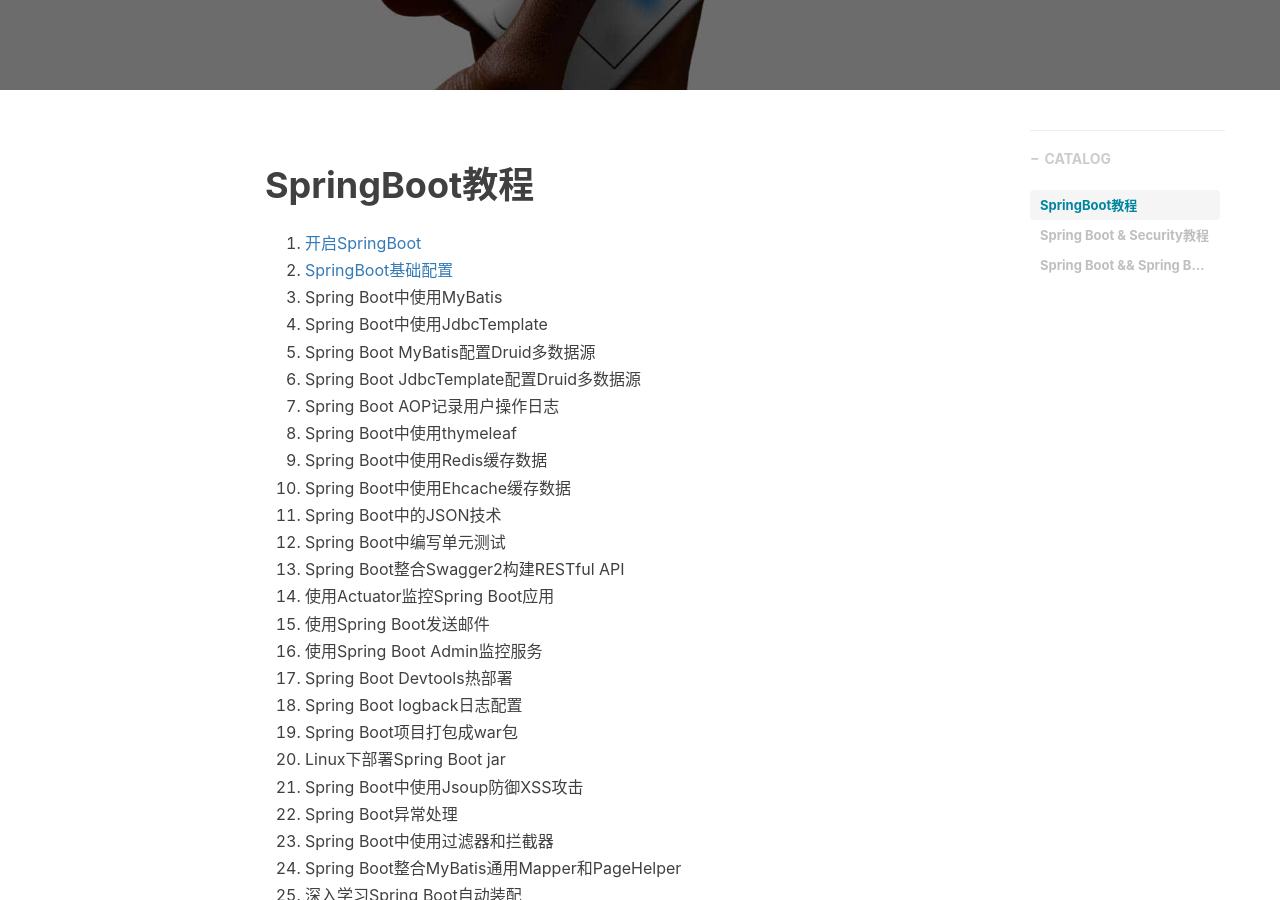
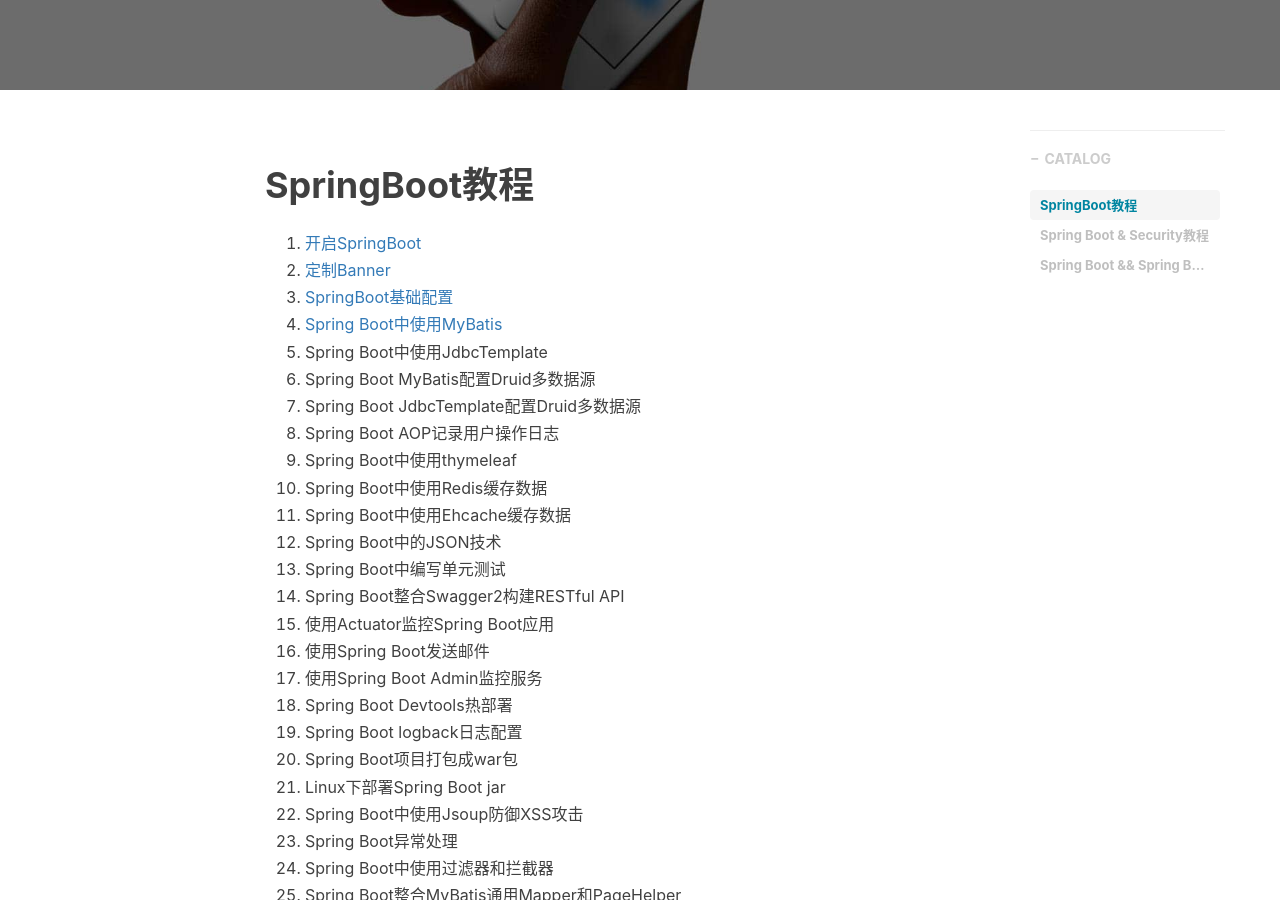
Before and after one commit to ChaoHappy/ChaoHappy.github.io, a Jekyll site: the page built from _posts/SpringBoot/SpringBoot教程/2222-02-22-SpringBoot2.0教程——目录.md, in a window 1280 px wide and 900 px high, scrolled down 367 px. Built offline with Jekyll 4.4.1, drawn with Linux system fonts in a browser that asks for light colours; nearby versions of some CDN libraries; comment, search, counter and statistics services are not loaded.

Commit message:
Update 2222-02-22-SpringBoot2.0教程——目录.md

```diff
--- a/_posts/SpringBoot/SpringBoot教程/2222-02-22-SpringBoot2.0教程——目录.md
+++ b/_posts/SpringBoot/SpringBoot教程/2222-02-22-SpringBoot2.0教程——目录.md
@@ -13,40 +13,41 @@
 # SpringBoot教程
 
 1. [开启SpringBoot](https://chaohappy.github.io/2020/04/01/SpringBoot2.0%E6%95%99%E7%A8%8B-%E5%BC%80%E5%90%AFSpringBoot/ )
-2. [SpringBoot基础配置](https://chaohappy.github.io/2020/04/07/SpringBoot2.0%E6%95%99%E7%A8%8B-%E5%9F%BA%E7%A1%80%E9%85%8D%E7%BD%AE/ )
-3. Spring Boot中使用MyBatis
-4. Spring Boot中使用JdbcTemplate
-5. Spring Boot MyBatis配置Druid多数据源
-6. Spring Boot JdbcTemplate配置Druid多数据源
-7. Spring Boot AOP记录用户操作日志
-8. Spring Boot中使用thymeleaf
-9. Spring Boot中使用Redis缓存数据
-10. Spring Boot中使用Ehcache缓存数据
-11. Spring Boot中的JSON技术
-12. Spring Boot中编写单元测试
-13. Spring Boot整合Swagger2构建RESTful API
-14. 使用Actuator监控Spring Boot应用
-15. 使用Spring Boot发送邮件
-16. 使用Spring Boot Admin监控服务
-17. Spring Boot Devtools热部署
-18. Spring Boot logback日志配置
-19. Spring Boot项目打包成war包
-20. Linux下部署Spring Boot jar
-21. Spring Boot中使用Jsoup防御XSS攻击
-22. Spring Boot异常处理
-23. Spring Boot中使用过滤器和拦截器
-24. Spring Boot整合MyBatis通用Mapper和PageHelper
-25. 深入学习Spring Boot自动装配
-26. 深入学习Spring Boot中的SpringApplication
-27. Spring Boot配合Hibernate Validator参数校验
-28. 自定义Spring Boot 内容协商
-29. Spring Boot 中处理跨域
-30. Spring Boot 中的异步调用
-31. Spring Boot 整合Kafka
-32. Spring Boot整合Mongo DB
-33. Spring Boot 2.0 WebFlux编程
-34. Spring Boot WebFlux增删改查样例
-35. Spring Boot整合WebSocket
+2. [定制Banner](https://chaohappy.github.io/2020/04/07/SpringBoot2.0%E6%95%99%E7%A8%8B-%E5%AE%9A%E5%88%B6Banner/)
+3. [SpringBoot基础配置](https://chaohappy.github.io/2020/04/07/SpringBoot2.0%E6%95%99%E7%A8%8B-%E5%9F%BA%E7%A1%80%E9%85%8D%E7%BD%AE/ )
+4. [Spring Boot中使用MyBatis](https://chaohappy.github.io/2020/04/08/SpringBoot2.0%E6%95%99%E7%A8%8B-%E6%95%B4%E5%90%88Spring-Data-JPA/)
+5. Spring Boot中使用JdbcTemplate
+6. Spring Boot MyBatis配置Druid多数据源
+7. Spring Boot JdbcTemplate配置Druid多数据源
+8. Spring Boot AOP记录用户操作日志
+9. Spring Boot中使用thymeleaf
+10. Spring Boot中使用Redis缓存数据
+11. Spring Boot中使用Ehcache缓存数据
+12. Spring Boot中的JSON技术
+13. Spring Boot中编写单元测试
+14. Spring Boot整合Swagger2构建RESTful API
+15. 使用Actuator监控Spring Boot应用
+16. 使用Spring Boot发送邮件
+17. 使用Spring Boot Admin监控服务
+18. Spring Boot Devtools热部署
+19. Spring Boot logback日志配置
+20. Spring Boot项目打包成war包
+21. Linux下部署Spring Boot jar
+22. Spring Boot中使用Jsoup防御XSS攻击
+23. Spring Boot异常处理
+24. Spring Boot中使用过滤器和拦截器
+25. Spring Boot整合MyBatis通用Mapper和PageHelper
+26. 深入学习Spring Boot自动装配
+27. 深入学习Spring Boot中的SpringApplication
+28. Spring Boot配合Hibernate Validator参数校验
+29. 自定义Spring Boot 内容协商
+30. Spring Boot 中处理跨域
+31. Spring Boot 中的异步调用
+32. Spring Boot 整合Kafka
+33. Spring Boot整合Mongo DB
+34. Spring Boot 2.0 WebFlux编程
+35. Spring Boot WebFlux增删改查样例
+36. Spring Boot整合WebSocket
 
 # Spring Boot & Security教程
 
```
